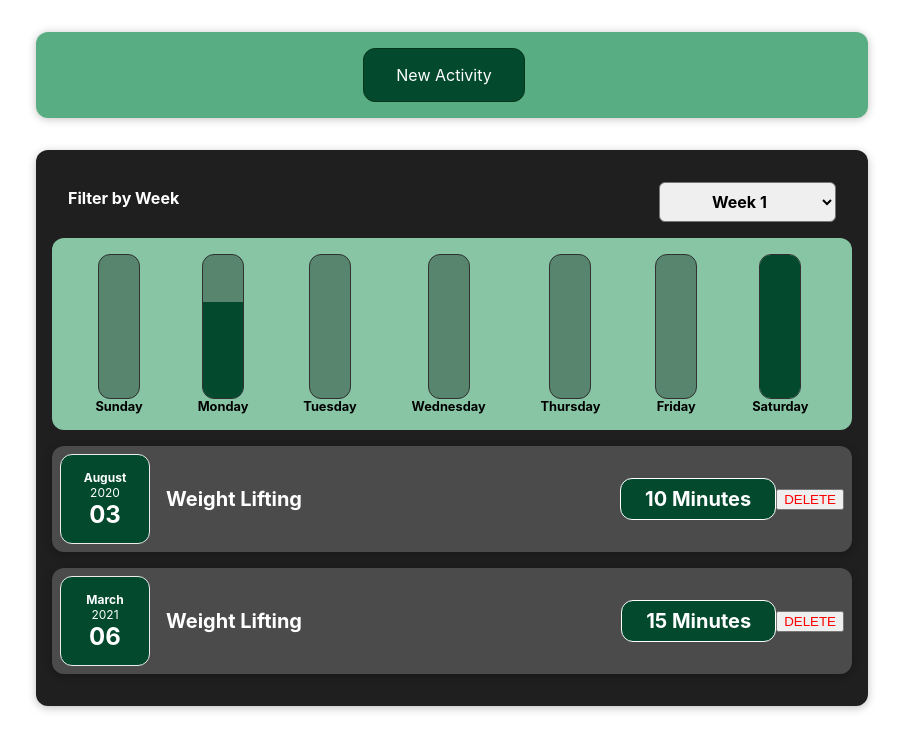
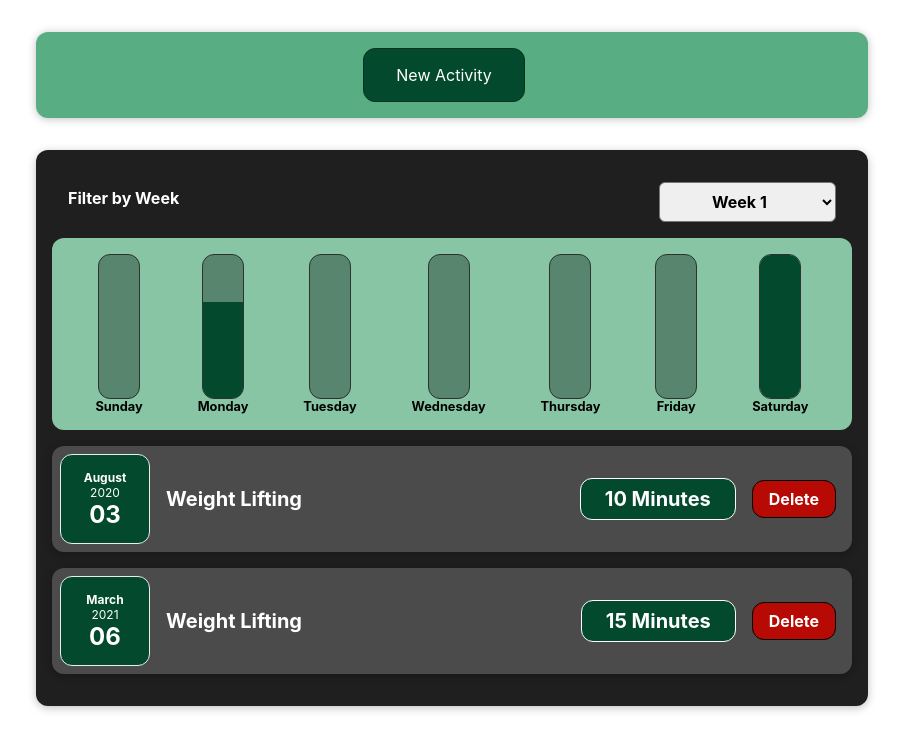
Before and after one commit to Jenil245/Fitness-Tracker, a React (Create React App) app: page / in a window 1280 px wide. Shown: the top 750 px of the page, without its empty margins (188-1091 px from the left). Built offline with nearby package versions, Linux system fonts and the light colour scheme.

Commit message:
styled delete button

```diff
--- a/src/components/Activities/ActivityItem.css
+++ b/src/components/Activities/ActivityItem.css
@@ -35,7 +35,22 @@
 }
 
 .activity-item button {
-  color: red;
+  font: inherit;
+  cursor: pointer;
+  font-weight: bold;
+  padding: 0.8rem 0.8rem;
+  border: 1px solid #050000;
+  background-color: #b80a04;
+  color: white;
+  border-radius: 12px;
+  margin-right: 1rem;
+  margin-left: 1rem;
+}
+
+.activity-item button:hover,
+.activity-item button:active {
+  background-color: #866805;
+  border-color: #c79201;
 }
 
 @media (min-width: 580px) {
@@ -54,4 +69,12 @@
     font-size: 1.25rem;
     padding: 0.5rem 1.5rem;
   }
+
+  .activity-item button {
+    font-weight: bold;
+    padding: 0.5rem 1rem;
+    margin-right: 0.5rem;
+    margin-left: 1rem;
+    font-size: 1rem;
+  }
 }
--- a/src/components/Activities/ActivityItem.js
+++ b/src/components/Activities/ActivityItem.js
@@ -18,7 +18,7 @@ function ActivityItem(props) {
           {props.activityDuration} Minutes
         </div>
       </div>
-      <button onClick={deleteActivityHandler}>DELETE</button>
+      <button onClick={deleteActivityHandler}>Delete</button>
     </Card>
   );
 }
```
